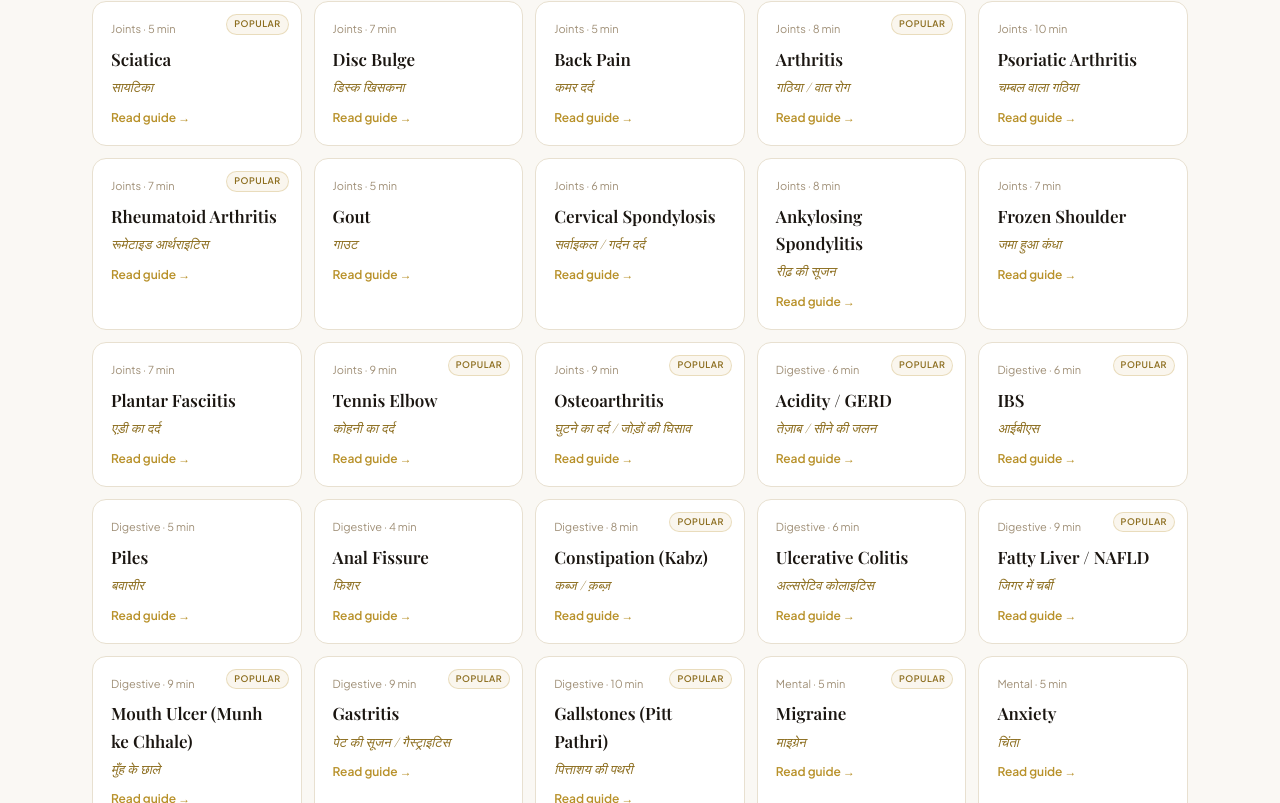
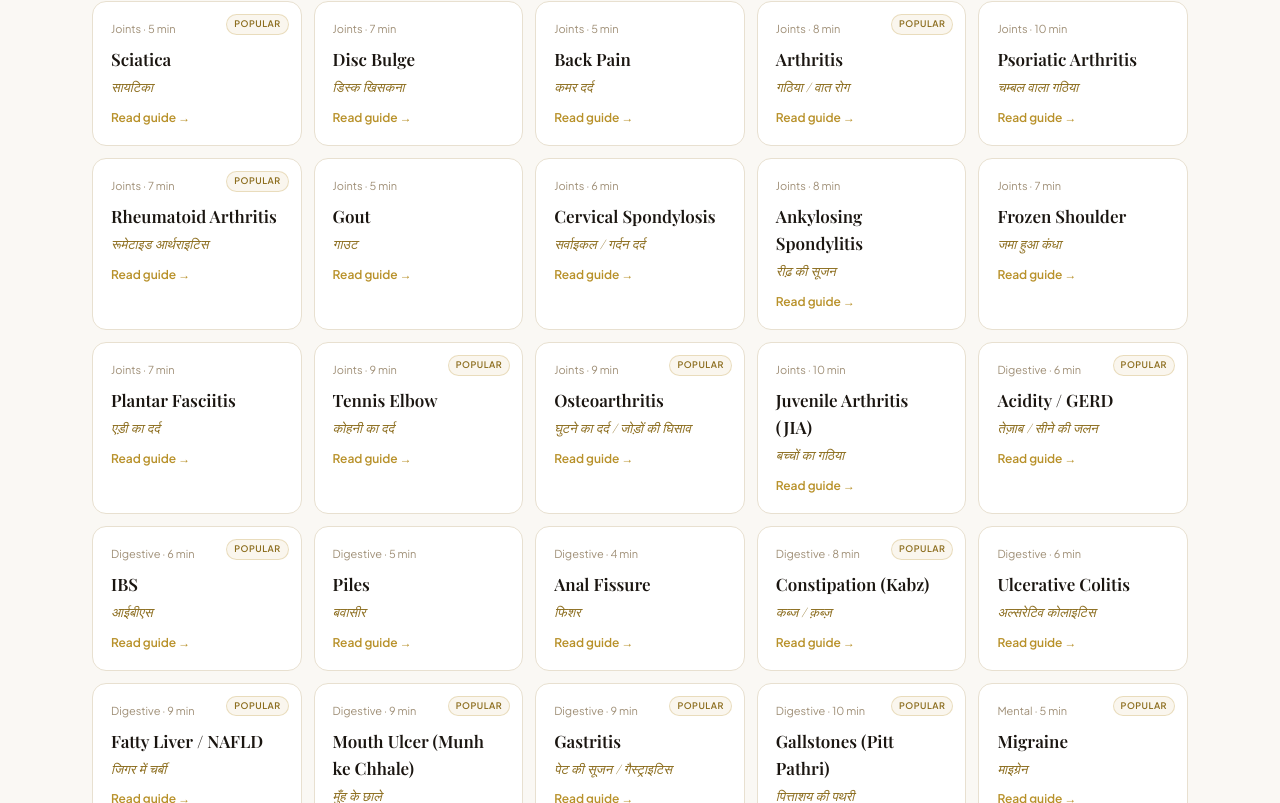
Before and after one commit to homeopediahope-health/homeopedia, a Next.js app: page /diseases in a window 1280 px wide. Shown: the part 879-1682 px from the top of the page. Built offline with nearby package versions, Linux system fonts and the light colour scheme; a web font is replaced by a local one.

Commit message:
Add juvenile arthritis to diseases list

```diff
--- a/app/diseases/page.tsx
+++ b/app/diseases/page.tsx
@@ -30,6 +30,7 @@ const ALL_DISEASES = [
   { slug: 'plantar-fasciitis',          title: 'Plantar Fasciitis',       hindi: 'एड़ी का दर्द',             cat: 'Joints',      min: 7,              h: 'edi ka dard paon tale heel pain' },
   { slug: 'tennis-elbow',               title: 'Tennis Elbow',            hindi: 'कोहनी का दर्द',            cat: 'Joints',      min: 9,  hot: true,  h: 'kohni ka dard tennis elbow lateral epicondylitis IT professional computer use homeopathy' },
   { slug: 'osteoarthritis',            title: 'Osteoarthritis',          hindi: 'घुटने का दर्द / जोड़ों की घिसाव', cat: 'Joints', min: 9, hot: true, h: 'ghutne ka dard jodon ki ghisaw OA knee pain cartilage' },
+  { slug: 'juvenile-arthritis',        title: 'Juvenile Arthritis (JIA)', hindi: 'बच्चों का गठिया',             cat: 'Joints',      min: 10,             h: 'bachpan ka gathiya JIA juvenile arthritis bachchon mein joint dard subah akdhan limping' },
   // Digestive
   { slug: 'acidity',                    title: 'Acidity / GERD',          hindi: 'तेज़ाब / सीने की जलन',    cat: 'Digestive',   min: 6,  hot: true,  h: 'seene ki jalan khatta dakaar tezaab acid reflux' },
   { slug: 'ibs',                        title: 'IBS',                     hindi: 'आईबीएस',                  cat: 'Digestive',   min: 6,  hot: true,  h: 'pet dard loose motion' },
```
